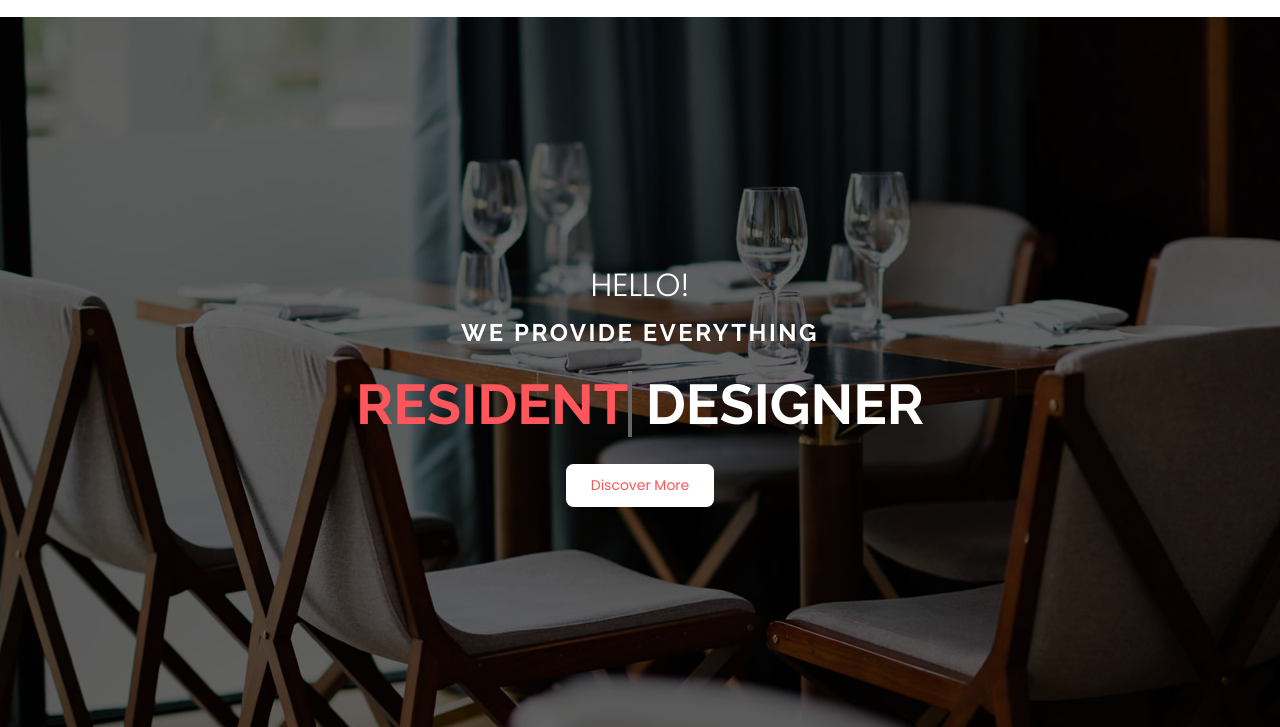
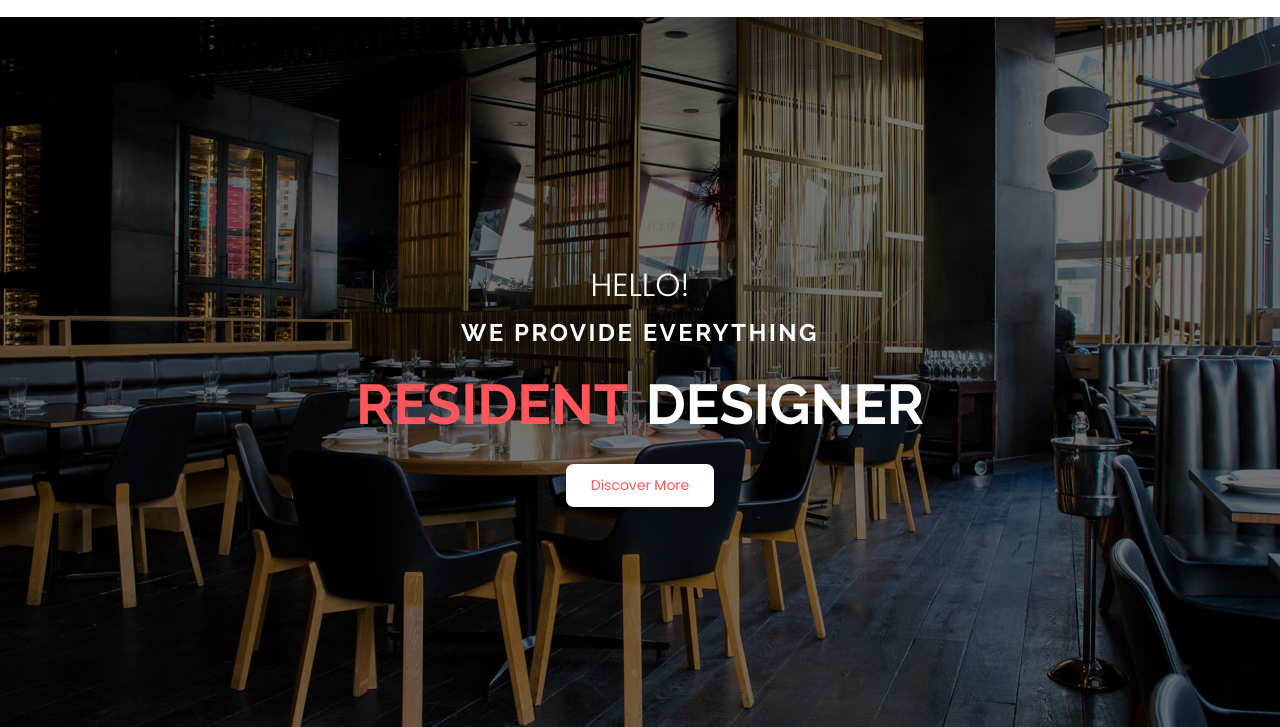
Before and after one commit to achyuthkp27/Lakshmi-Construction, a plain HTML site: page index.html in a window 1280 px wide. Shown: the part 73-800 px from the top of the page. Drawn offline with Linux system fonts and the light colour scheme.

Commit message:
updating the view

```diff
--- a/assets/css/style.css
+++ b/assets/css/style.css
@@ -1088,7 +1088,7 @@ call-to-action
 
 #call-to-action {
   padding: 70px 0px;
-  background-image: url(../img/banner-bg.jpg);
+  background-image: url(../img/Banner-Slider/slide-01.jpg);
   background-position: center center;
   background-repeat: no-repeat;
   background-size: cover;
--- a/index.html
+++ b/index.html
@@ -76,7 +76,7 @@
 
   <!-- ======= Main Page Section ======= -->
   <section id="main-page">
-    <div id="main-banner" class="main-banner route bg-image" style="background-image: url(assets/img/banner-bg.jpg)">
+    <div id="main-banner" class="main-banner route bg-image" style="background-image: url(assets/img/Banner-Slider/slide-01.jpg)">
       <div class="overlay-intro"></div>
       <div class="main-banner-content display-table">
         <div class="table-cell">
@@ -1085,10 +1085,11 @@
   <script>
     const slideImg = document.getElementsByClassName("main-banner")[0];
     const images = [
-      "assets/img/banner-bg.jpg",
-      "assets/img/slide-01.jpg",
-      "assets/img/slide-02.jpg",
-      "assets/img/slide-03.jpg"
+      "assets/img/Banner-Slider/slide-06.jpg",
+      "assets/img/Banner-Slider/slide-02.jpg",
+      "assets/img/Banner-Slider/slide-03.jpg",
+      "assets/img/Banner-Slider/slide-04.jpg",
+      "assets/img/Banner-Slider/slide-05.jpg"
     ];
     const len = images.length;
     let i = 0;
```
Also changed, not shown: assets/img/Banner-Slider/slide-01.jpg (renamed from assets/img/banner-bg.jpg), assets/img/Banner-Slider/slide-02.jpg (renamed from assets/img/slide-02.jpg), assets/img/Banner-Slider/slide-03.jpg (renamed from assets/img/slide-01.jpg), assets/img/Banner-Slider/slide-04.jpg (added), assets/img/Banner-Slider/slide-05.jpg (added), assets/img/Banner-Slider/slide-06.jpg (added), assets/img/slide-03.jpg (deleted).
